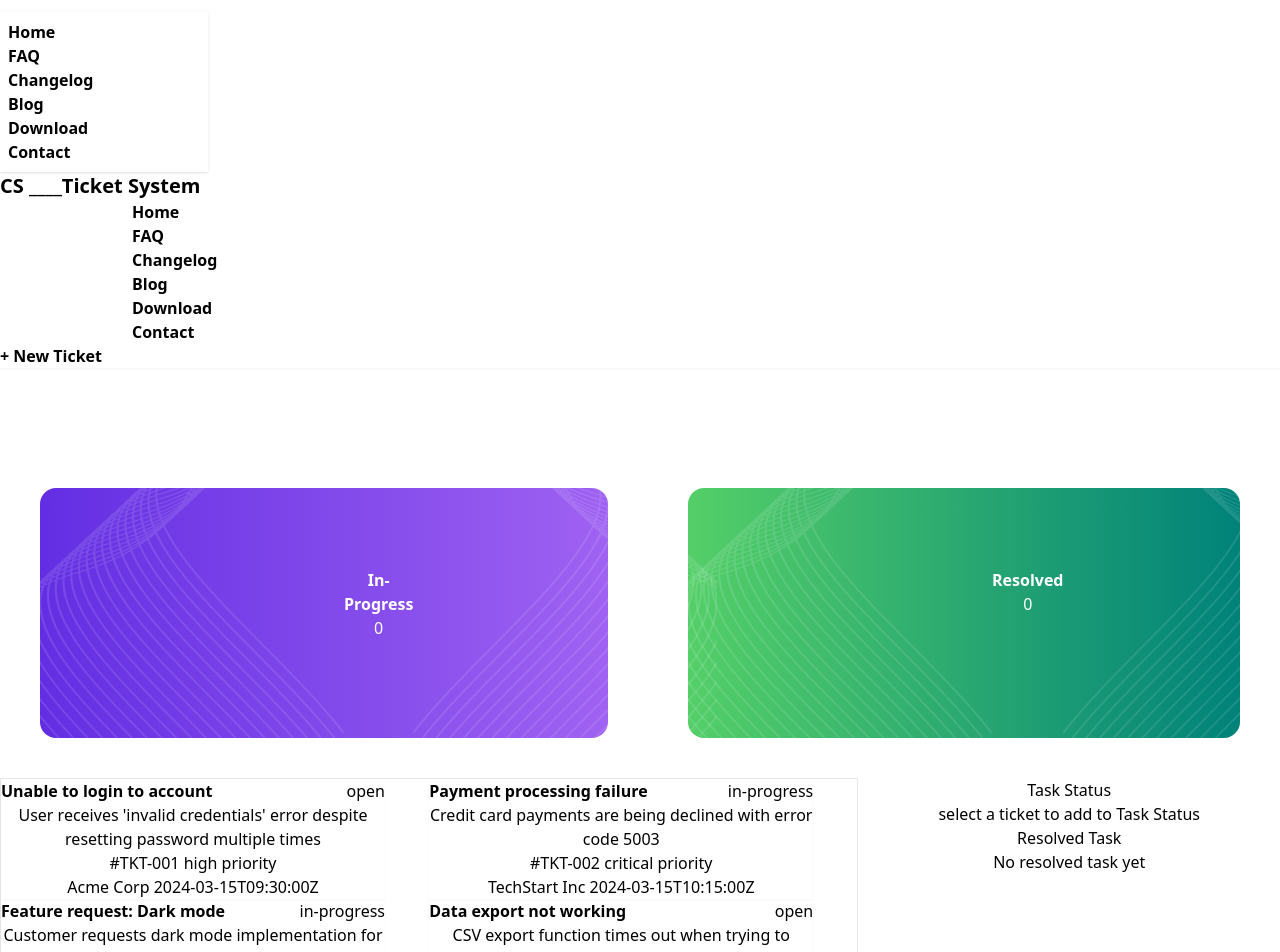
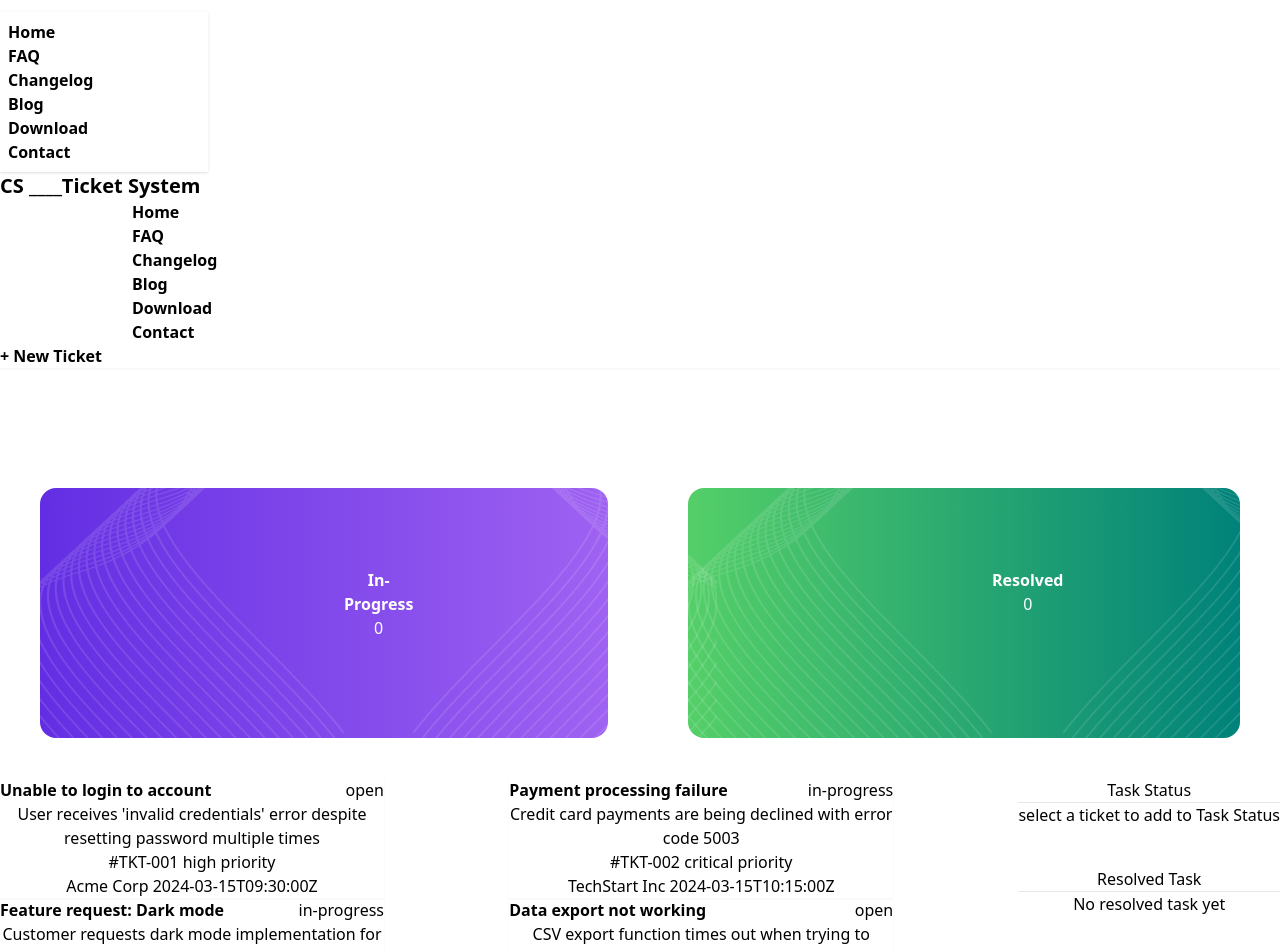
Before and after one commit to minajarifa/Mission-Restart-A2, a React (Vite) app: page / in a window 1280 px wide. Shown: the top 952 px of the page. Built offline with nearby package versions, Linux system fonts and the light colour scheme.

Commit message:
removed ticket form task status

```diff
--- a/package.json
+++ b/package.json
@@ -12,7 +12,8 @@
   "dependencies": {
     "react": "^19.2.0",
     "react-dom": "^19.2.0",
-    "react-router-dom": "^7.13.1"
+    "react-router-dom": "^7.13.1",
+    "sweetalert2": "^11.26.22"
   },
   "devDependencies": {
     "@eslint/js": "^9.39.1",
--- a/src/Components/Status.jsx
+++ b/src/Components/Status.jsx
@@ -1,6 +1,21 @@
-
-export default function Status() {
+export default function Status({ progress ,handleAddResolved}) {
   return (
-    <div>Status</div>
-  )
+    <div>
+      {progress.map((progres) => (
+        <div
+          key={progres?.id}
+          className="my-10 bg-gray-100 shadow-sm card w-96"
+        >
+          <div className="text-center ">
+            <h2 className="text-2xl card-title card-body">{progres?.title}</h2>
+            <div className="card-actions">
+              <button onClick={()=>handleAddResolved(progres)} className="w-full bg-green-700 btn btn-success">
+               Complete
+              </button>
+            </div>
+          </div>
+        </div>
+      ))}
+    </div>
+  );
 }
--- a/src/Components/Ticket.jsx
+++ b/src/Components/Ticket.jsx
@@ -1,6 +1,6 @@
-export default function Ticket({ ticket }) {
+export default function Ticket({ ticket,handleAddProgress }) {
   return (
-    <div key={ticket.id}>
+    <button onClick={()=>handleAddProgress(ticket)}>
       <div>
         {/* start */}
         <div className="shadow-sm card bg-base-100 w-96">
@@ -22,6 +22,6 @@ export default function Ticket({ ticket }) {
         </div>
         {/* end */}
       </div>
-    </div>
+    </button>
   );
 }
--- a/src/Layout/Banner/Banner.jsx
+++ b/src/Layout/Banner/Banner.jsx
@@ -1,11 +1,11 @@
-export default function Banner() {
+export default function Banner({progress}) {
   return (
     <div className="justify-center lg:flex">
       <div className="flex bg-gradient-to-r from-[#632EE3] to-[#9F62F2] rounded-2xl m-10">
         <img src="/public/vector1.png" alt="" className="" />
         <div className="mt-20 text-center text-white">
           <h1 className="font-bold ">In-Progress</h1>
-          <h1>0</h1>
+          <h1>{progress?.length}</h1>
         </div>
         <img
           src="/public/vector1.png"
--- a/src/Pages/Home/Home.jsx
+++ b/src/Pages/Home/Home.jsx
@@ -1,18 +1,41 @@
-import { Suspense } from "react";
+import { Suspense, useState } from "react";
 import Banner from "../../Layout/Banner/Banner";
 import TicketContainer from "../TicketContainer/TicketContainer";
+import Swal from "sweetalert2";
 
 const fetchTicket = async () => {
-  const res = await fetch(`/ticket.json`)
+  const res = await fetch(`/ticket.json`);
   return res.json();
 };
-const TicketPromise= fetchTicket()
+const ticketPromise = fetchTicket();
+
 export default function Home() {
+  const [progress, setProgress] = useState([]);
+  const [resolved, setresolved] = useState(0);
+  const handleAddProgress = (ticket) => {
+    setProgress([...progress, ticket]);
+    Swal.fire(`${ticket.title} are added`);
+  };
+  const handleAddResolved=(progres)=>{
+  const  resolved= progress.filter(pro=>pro.id !==progres.id)
+    // console.log(progres);
+    setProgress(resolved);
+  }
+  console.log(progress);
   return (
     <div className="text-center">
-      <Banner></Banner>
-      <Suspense fallback={<span className="loading loading-bars loading-xs text-9xl"></span>}>
-        <TicketContainer TicketPromise={TicketPromise}></TicketContainer>
+      <Banner progress={progress}></Banner>
+      <Suspense
+        fallback={
+          <span className="loading loading-bars loading-xs text-9xl"></span>
+        }
+      >
+        <TicketContainer
+          progress={progress}
+          handleAddProgress={handleAddProgress}
+          ticketPromise={ticketPromise}
+          handleAddResolved={handleAddResolved}
+        ></TicketContainer>
       </Suspense>
     </div>
   );
--- a/src/Pages/TicketContainer/TicketContainer.jsx
+++ b/src/Pages/TicketContainer/TicketContainer.jsx
@@ -1,28 +1,44 @@
 import { use } from "react";
 import Ticket from "../../Components/Ticket";
-export default function TicketContainer({ TicketPromise }) {
-  const ticketData = use(TicketPromise);
+import Status from "../../Components/Status";
+export default function TicketContainer({
+  ticketPromise,
+  handleAddProgress,
+  progress,
+  handleAddResolved
+}) {
+  const ticketData = use(ticketPromise);
   const tickets = ticketData.tickets;
-  console.log(tickets);
+  // console.log(tickets);
   return (
     <div className="flex">
       {/* All ticket card */}
-      <div className="grid flex-1 border md:grid-cols-2">
+      <div className="grid flex-1 md:grid-cols-2">
         {tickets.map((ticket) => (
-          <Ticket key={ticket.id} ticket={ticket}></Ticket>
+          <Ticket
+            key={ticket.id}
+            ticket={ticket}
+            handleAddProgress={handleAddProgress}
+          ></Ticket>
         ))}
       </div>
 
       {/* task status */}
-      <div className="px-20 ">
+      <div className="">
         {/* add to inprogress */}
         <div className="p-10`">
           <h3>Task Status</h3>
-          <p>select a ticket to add to Task Status</p>
+          <hr />
+          {progress.length === 0 ? (
+            <p>select a ticket to add to Task Status</p>
+          ) : (
+            <Status handleAddResolved={handleAddResolved} progress={progress}></Status>
+          )}
         </div>
         {/* add to resolved */}
-        <div>
+        <div className="my-10">
           <h3> Resolved Task </h3>
+          <hr />
           <p>No resolved task yet</p>
         </div>
       </div>
```
Also changed, not shown: 1 other file (tests, documents, lock files or other folders).
